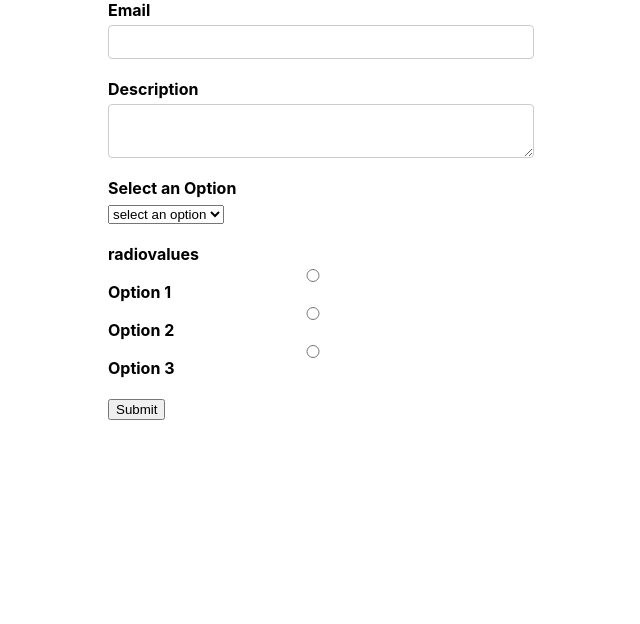
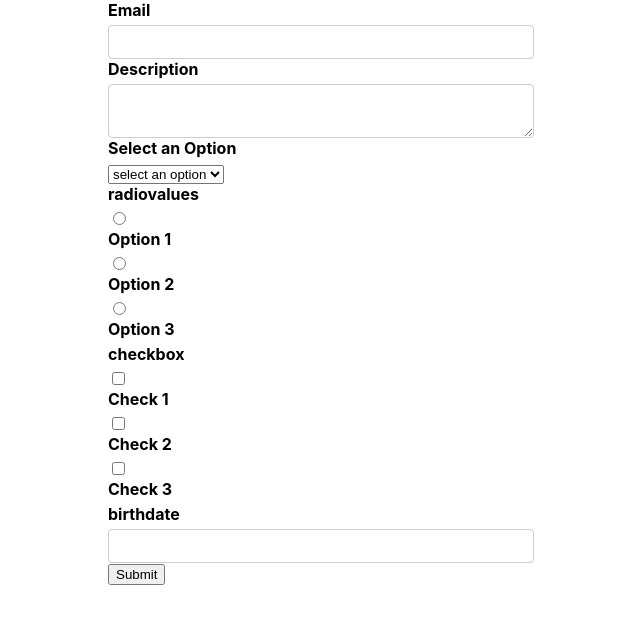
Before and after one commit to Abdul-Moiz03/Formik_Form-With-Validation, a React (Create React App) app: page / in a window 1280 px wide. Shown: the top 624 px of the page, without its empty margins (319-959 px from the left). Built offline with nearby package versions, Linux system fonts and the light colour scheme.

Commit message:
datePiker ADDED

```diff
--- a/package.json
+++ b/package.json
@@ -8,6 +8,7 @@
     "@testing-library/user-event": "^13.5.0",
     "formik": "^2.2.9",
     "react": "^18.2.0",
+    "react-datepicker": "^4.8.0",
     "react-dom": "^18.2.0",
     "react-scripts": "5.0.1",
     "web-vitals": "^2.1.4",
--- a/src/App.css
+++ b/src/App.css
@@ -11,9 +11,9 @@ label {
 
 input[type='text'],
 input[type='email'],
-input[type='radio'],
+
 textarea {
-  display: block;
+  display: flex;
   width: 400px;
   padding: 6px 12px;
   font-size: 14px;
@@ -26,7 +26,7 @@ textarea {
   /* margin-bottom: 20px; */
 }
 
-.form-control {
+.form-control Field {
   margin-bottom: 20px;
 }
 
--- /dev/null
+++ b/src/components/CehckBox.js
@@ -0,0 +1,35 @@
+import { ErrorMessage, Field } from "formik";
+import React from "react";
+import TextError from "./TextError";
+
+const CheckBox = (props) => {
+  const { label, options, name, ...rest } = props;
+  return (
+    <div className="form-control">
+      <label>{name}</label>
+      <Field name={name} {...rest}>
+        {({ field }) => {
+          //destructured filed form filed
+          console.log(field);
+          return options.map((data) => {
+            return (
+              <>
+                <input //it will tkae name form fild
+                  type="checkbox"
+                  id={data.value}
+                  {...field}
+                  value={data.value}
+                  checked={field.value.includes(data.value)}
+                />
+                <label htmlFor={data.value}>{data.key}</label>
+              </>
+            );
+          });
+        }}
+      </Field>
+      <ErrorMessage name={name} component={TextError}></ErrorMessage>
+    </div>
+  );
+};
+
+export default CheckBox;
--- /dev/null
+++ b/src/components/DatePiker.js
@@ -0,0 +1,34 @@
+import { ErrorMessage, Field } from "formik";
+import React from "react";
+import DateView from "react-datepicker";
+import "react-datepicker/dist/react-datepicker.css";
+import TextError from "./TextError";
+
+const DatePiker = (props) => {
+  const { name, label, ...rest } = props;
+  return (
+    <div className="form-control">
+      <label>{name}</label>
+      <Field name={name} {...rest}>
+        {({ field, form }) => {
+          console.log("datepiker", form);
+          const { setFieldValue } = form;
+          const { value } = field;
+          return (
+            <DateView
+              {...field}
+              {...rest}
+              selected={value}
+              onChange={(val) => {
+                setFieldValue(name, val);
+              }}
+            ></DateView>
+          );
+        }}
+      </Field>
+      <ErrorMessage name={name} component={TextError}></ErrorMessage>
+    </div>
+  );
+};
+
+export default DatePiker;
--- a/src/components/FormikContainer.js
+++ b/src/components/FormikContainer.js
@@ -7,6 +7,8 @@ const initialValues = {
   description: "",
   selectoption: "",
   radiovalues: "",
+  checkbox: [],
+  birthdate: null,
 };
 const dropdowndata = [
   { key: "1", values: "select an option" },
@@ -18,6 +20,11 @@ const radiobuttondata = [
   { key: "Option 2", value: "option2value" },
   { key: "Option 3", value: "option3value" },
 ];
+const checkboxdata = [
+  { key: "Check 1", value: "checkbox1value" },
+  { key: "Check 2", value: "checkbox2value" },
+  { key: "Check 3", value: "checkbox3value" },
+];
 const onSubmit = (values) => {
   console.log(values);
 };
@@ -25,6 +32,7 @@ const validationSchema = Yup.object({
   email: Yup.string().email("Invalid Email Formate").required("Requried!"),
   description: Yup.string().required("Requried!"),
   radiovalues: Yup.string().required("Requried!"),
+  checkbox: Yup.array().required("Requried!"),
 });
 const FormikContainer = () => {
   return (
@@ -60,6 +68,17 @@ const FormikContainer = () => {
               name="radiovalues"
               options={radiobuttondata}
             ></FormikControl>
+            <FormikControl
+              control="checkbox"
+              label="CheckAnybutton"
+              name="checkbox"
+              options={checkboxdata}
+            ></FormikControl>
+            <FormikControl
+              control="DatePicker"
+              label="Pick Date"
+              name="birthdate"
+            ></FormikControl>
             <button type="submit">Submit</button>
           </Form>
         );
--- a/src/components/FormikControl.js
+++ b/src/components/FormikControl.js
@@ -1,4 +1,6 @@
 import React from "react";
+import CheckBox from "./CehckBox";
+import DatePiker from "./DatePiker";
 import Input from "./Input";
 import RadioButtons from "./RadioButtons";
 import SelectComponent from "./SelectComponent";
@@ -16,6 +18,10 @@ const FormikControl = (props) => {
       return <SelectComponent {...rest}></SelectComponent>;
     case "radio":
       return <RadioButtons {...rest}></RadioButtons>;
+    case "checkbox":
+      return <CheckBox {...rest}></CheckBox>;
+    case "DatePicker":
+      return <DatePiker {...rest}></DatePiker>;
     default:
       return null;
   }
```
Also changed, not shown: 1 other file (tests, documents, lock files or other folders).
